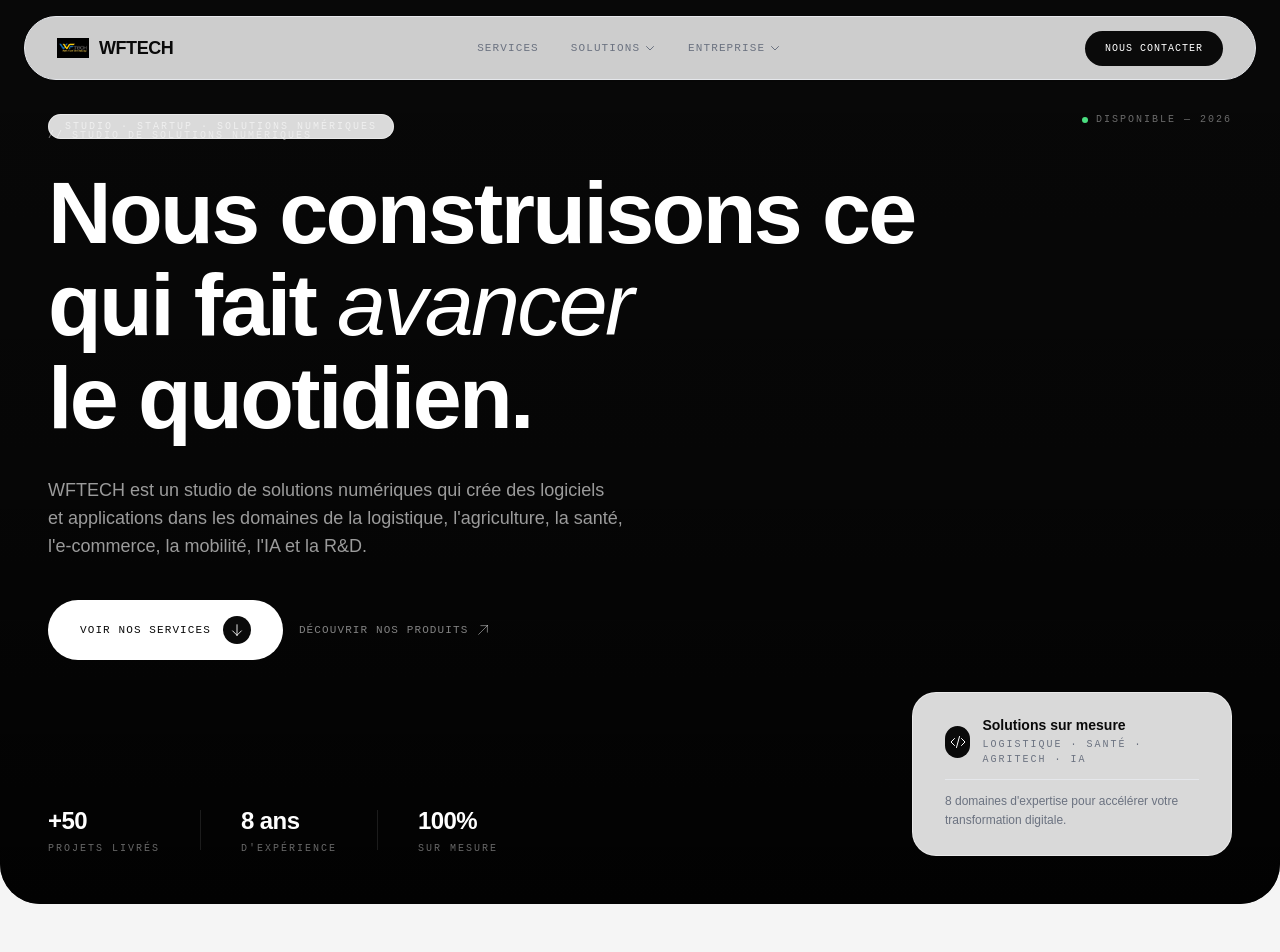
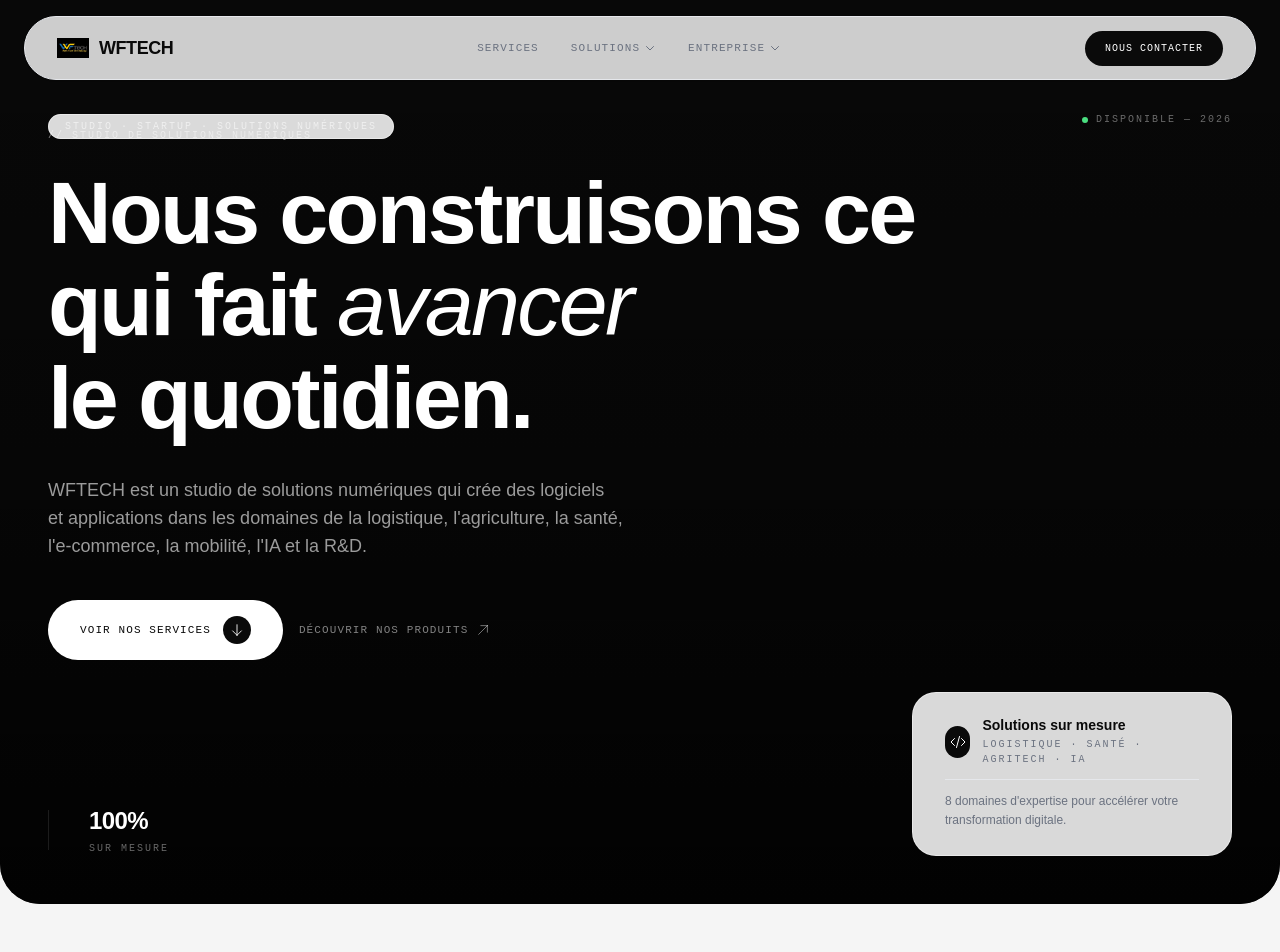
Before and after one commit to WEB-FAST-TECHNOLOGY/wftech, a Next.js app: page /homepage in a window 1280 px wide. Shown: the top 952 px of the page. Built offline with nearby package versions, Linux system fonts and the light colour scheme.

Commit message:
Local Commit: 2026-04-30T11:32:38.921Z - Removed "+50 Projets livrés" and "8 ans D'expérience" stats from the homepage HeroSection, along with their separator dividers.

```diff
--- a/src/app/homepage/components/HeroSection.tsx
+++ b/src/app/homepage/components/HeroSection.tsx
@@ -72,15 +72,6 @@ export default function HeroSection() {
         <div className="flex flex-col md:flex-row items-end justify-between gap-6 mt-8">
           {/* Stats */}
           <div className="flex gap-10">
-            <div className="flex flex-col gap-1">
-              <span className="text-white font-bold text-2xl tracking-tight">+50</span>
-              <span className="label-tag text-white/40">Projets livrés</span>
-            </div>
-            <div className="w-px h-10 bg-white/10 self-center" />
-            <div className="flex flex-col gap-1">
-              <span className="text-white font-bold text-2xl tracking-tight">8 ans</span>
-              <span className="label-tag text-white/40">D&apos;expérience</span>
-            </div>
             <div className="w-px h-10 bg-white/10 self-center hidden sm:block" />
             <div className="hidden sm:flex flex-col gap-1">
               <span className="text-white font-bold text-2xl tracking-tight">100%</span>
```
